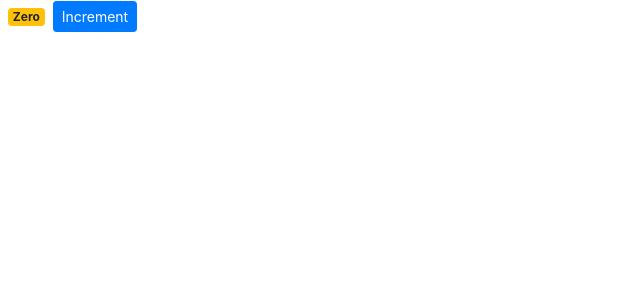
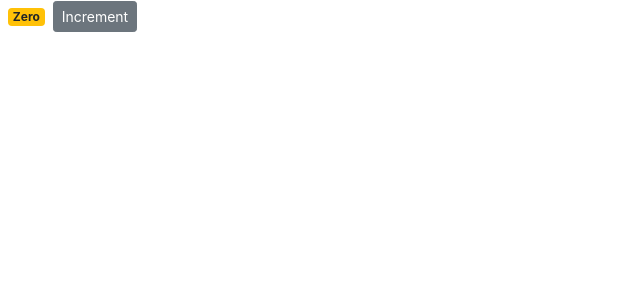
Before and after one commit to mar-veloper/counter-app, a React (Create React App) app: page / in a window 1280 px wide. Shown: the top 300 px of the page, without its empty margins (0-640 px from the left). Built offline with nearby package versions, Linux system fonts and the light colour scheme.

Commit message:
litle update

```diff
--- a/src/components/counter.jsx
+++ b/src/components/counter.jsx
@@ -15,7 +15,7 @@ class Counter extends Component {
         <span className={this.getBadgeClasses()}>{this.formatCount()}</span>
         <button
           onClick={this.handleIncrement}
-          className="btn btn-primary btn-sm"
+          className="btn btn-secondary btn-sm"
         >
           Increment
         </button>
```
